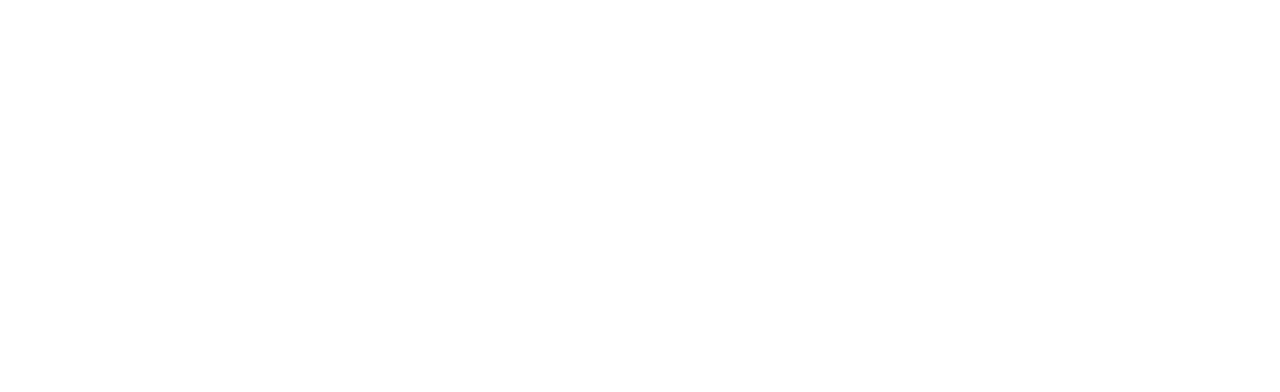
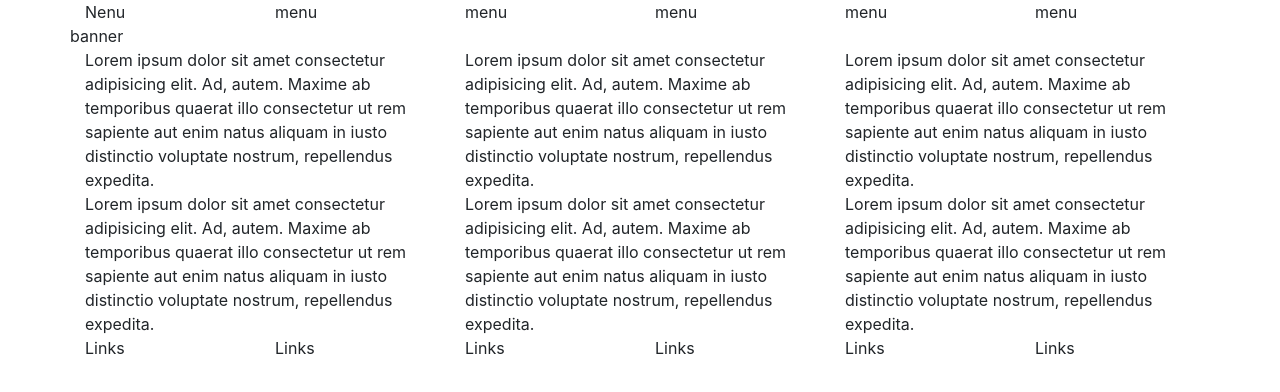
Before and after one commit to eduardopaimsilva/bootstrap, a plain HTML site: page index.html in a window 1280 px wide. Drawn offline with nearby package versions, Linux system fonts and the light colour scheme.

Commit message:
estrutura da pagina

```diff
--- a/index.html
+++ b/index.html
@@ -1,12 +1,59 @@
-<!DOCTYPE html>
-<html lang="en">
-<head>
-  <meta charset="UTF-8">
-  <meta name="viewport" content="width=device-width, initial-scale=1.0">
-  <link rel="stylesheet" href="css/styles.css">
-  <title>Document</title>
-</head>
-<body>
+<!doctype html>
+<html lang="pt-br">
+  <head>
+    <title>Aula 10 - Bootstrap</title>
+    <!-- Required meta tags -->
+    <meta charset="utf-8">
+    <meta name="viewport" content="width=device-width, initial-scale=1, shrink-to-fit=no">
 
-</body>
+    <!-- Bootstrap CSS -->
+    <link rel="stylesheet" href="https://stackpath.bootstrapcdn.com/bootstrap/4.3.1/css/bootstrap.min.css" integrity="sha384-ggOyR0iXCbMQv3Xipma34MD+dH/1fQ784/j6cY/iJTQUOhcWr7x9JvoRxT2MZw1T" crossorigin="anonymous">
+    <link rel="stylesheet" href="css/style.css">
+  </head>
+  <body>
+
+    <div class="container">
+
+        <div class="row">
+            <div class="col-2">Nenu</div>
+            <div class="col-2">menu</div>
+            <div class="col-2">menu</div>
+            <div class="col-2">menu</div>
+            <div class="col-2">menu</div>
+            <div class="col-2">menu</div>
+        </div>
+
+        <div class="row">
+            banner
+        </div>
+
+        <div class="row">
+            <div class="col-4">Lorem ipsum dolor sit amet consectetur adipisicing elit. Ad, autem. Maxime ab temporibus quaerat illo consectetur ut rem sapiente aut enim natus aliquam in iusto distinctio voluptate nostrum, repellendus expedita.</div>
+            <div class="col-4">Lorem ipsum dolor sit amet consectetur adipisicing elit. Ad, autem. Maxime ab temporibus quaerat illo consectetur ut rem sapiente aut enim natus aliquam in iusto distinctio voluptate nostrum, repellendus expedita.</div>
+            <div class="col-4">Lorem ipsum dolor sit amet consectetur adipisicing elit. Ad, autem. Maxime ab temporibus quaerat illo consectetur ut rem sapiente aut enim natus aliquam in iusto distinctio voluptate nostrum, repellendus expedita.</div>
+        </div>
+
+        <div class="row">
+            <div class="col-4">Lorem ipsum dolor sit amet consectetur adipisicing elit. Ad, autem. Maxime ab temporibus quaerat illo consectetur ut rem sapiente aut enim natus aliquam in iusto distinctio voluptate nostrum, repellendus expedita.</div>
+            <div class="col-4">Lorem ipsum dolor sit amet consectetur adipisicing elit. Ad, autem. Maxime ab temporibus quaerat illo consectetur ut rem sapiente aut enim natus aliquam in iusto distinctio voluptate nostrum, repellendus expedita.</div>
+            <div class="col-4">Lorem ipsum dolor sit amet consectetur adipisicing elit. Ad, autem. Maxime ab temporibus quaerat illo consectetur ut rem sapiente aut enim natus aliquam in iusto distinctio voluptate nostrum, repellendus expedita.</div>
+        </div>
+
+        <div class="row">
+            <div class="col-2">Links</div>
+            <div class="col-2">Links</div>
+            <div class="col-2">Links</div>
+            <div class="col-2">Links</div>
+            <div class="col-2">Links</div>
+            <div class="col-2">Links</div>
+        </div>
+
+    </div>
+
+    <!-- Optional JavaScript -->
+    <!-- jQuery first, then Popper.js, then Bootstrap JS -->
+    <script src="https://code.jquery.com/jquery-3.3.1.slim.min.js" integrity="sha384-q8i/X+965DzO0rT7abK41JStQIAqVgRVzpbzo5smXKp4YfRvH+8abtTE1Pi6jizo" crossorigin="anonymous"></script>
+    <script src="https://cdnjs.cloudflare.com/ajax/libs/popper.js/1.14.7/umd/popper.min.js" integrity="sha384-UO2eT0CpHqdSJQ6hJty5KVphtPhzWj9WO1clHTMGa3JDZwrnQq4sF86dIHNDz0W1" crossorigin="anonymous"></script>
+    <script src="https://stackpath.bootstrapcdn.com/bootstrap/4.3.1/js/bootstrap.min.js" integrity="sha384-JjSmVgyd0p3pXB1rRibZUAYoIIy6OrQ6VrjIEaFf/nJGzIxFDsf4x0xIM+B07jRM" crossorigin="anonymous"></script>
+  </body>
 </html>
```
